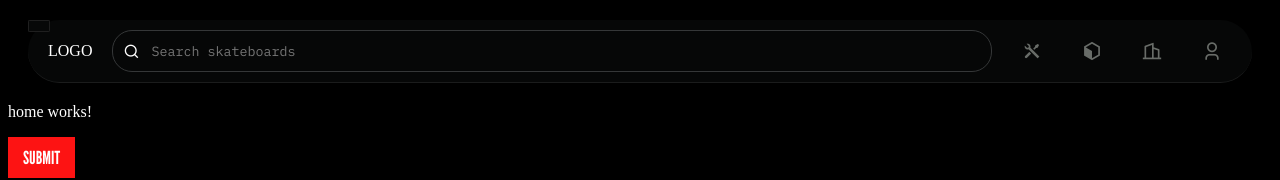
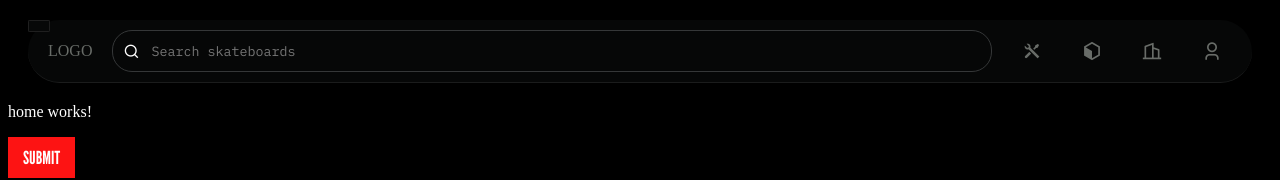
Before and after one commit to eddiesosera/skate-360, an Angular app in the folder client/: page / in a window 1280 px wide. Shown: the top 180 px of the page. Built offline with nearby package versions, Linux system fonts and the light colour scheme; a web font is replaced by a local one.

Commit message:
Navbar: Logo Home Link

```diff
--- a/client/src/app/components/navigation/navbar/navbar.component.css
+++ b/client/src/app/components/navigation/navbar/navbar.component.css
@@ -11,6 +11,11 @@
     backdrop-filter: blur(15px);
     position: sticky;
     justify-content: space-between;
+}
+
+.navbar-logo {
+    text-decoration: none !important;
+    color: #686C68;
 }
 
 .navbar-items-wrap {
--- a/client/src/app/components/navigation/navbar/navbar.component.html
+++ b/client/src/app/components/navigation/navbar/navbar.component.html
@@ -1,5 +1,5 @@
 <div class="navbar">
-    <div class="navbar-logo">LOGO</div>
+    <a class="navbar-logo" routerLink="" routerLinkActive="active" ariaCurrentActive="active">LOGO</a>
     <app-search-bar style="width: 100%;"></app-search-bar>
     <ul class="navbar-items-wrap">
 
```
